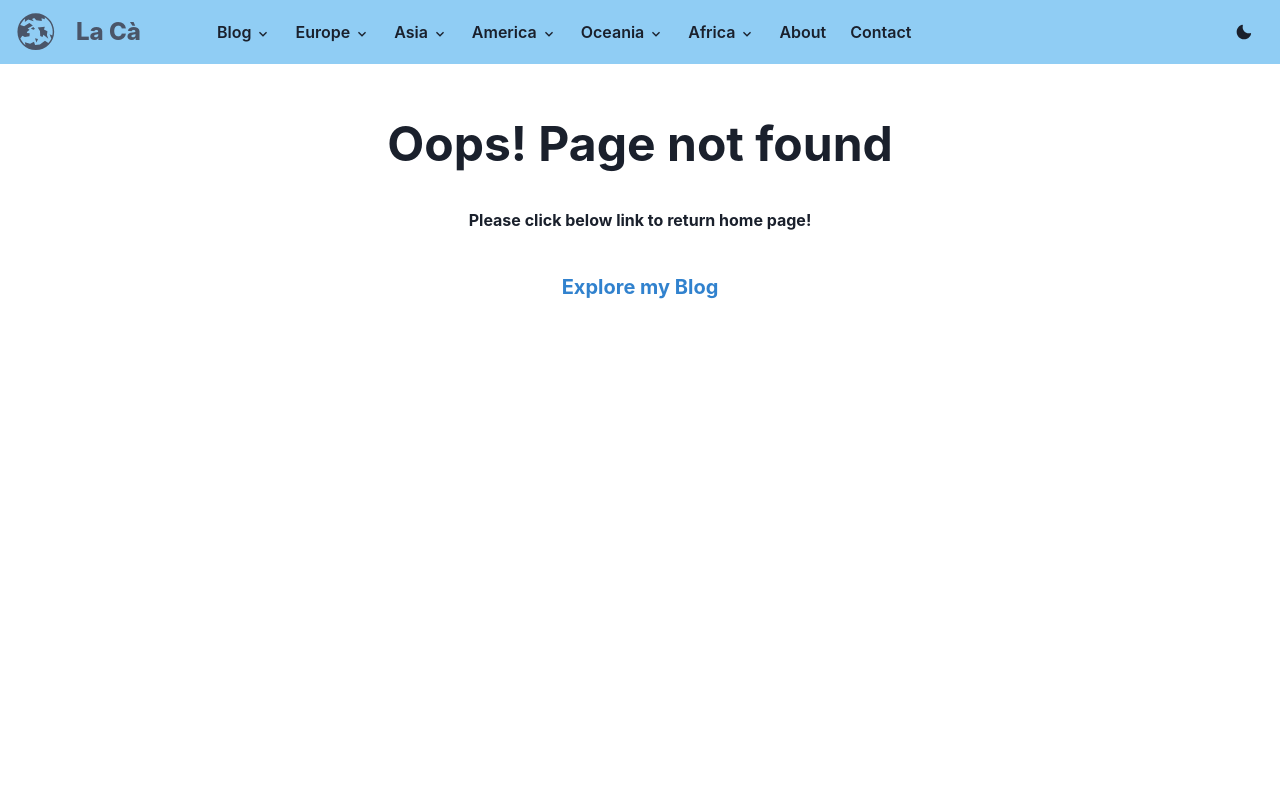
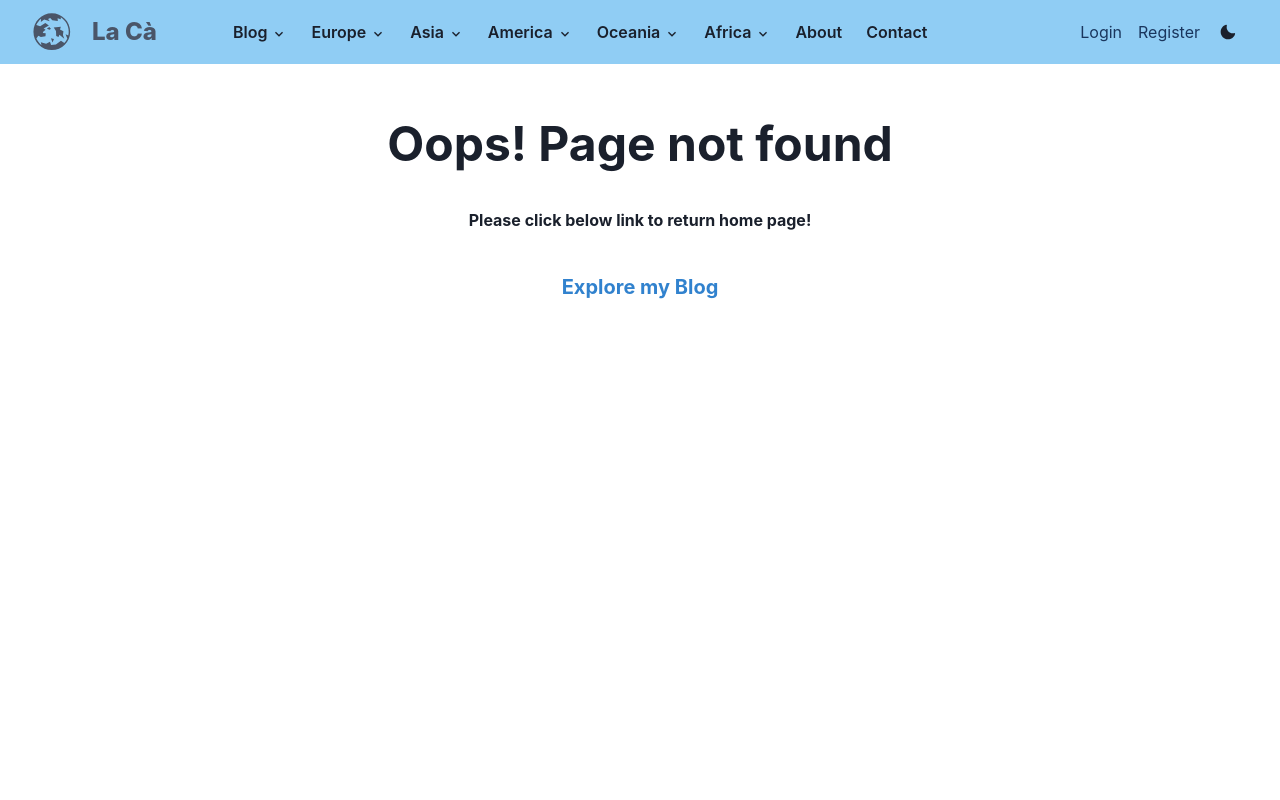
Before and after one commit to truong11t2/laca-master, a React (Create React App) app in the folder client/: page /404 in a window 1280 px wide. Before the commit this address had no page. Shown: the top 800 px of the page. Built offline with nearby package versions, Linux system fonts and the light colour scheme.

Commit message:
Add Auth links in Navbar

```diff
--- a/client/src/components/Navbar.jsx
+++ b/client/src/components/Navbar.jsx
@@ -1,5 +1,6 @@
 import {
   Box,
+  Container,
   Flex,
   HStack,
   Link,
@@ -15,6 +16,7 @@ import {
   MenuList,
   MenuButton,
   // ButtonGroup,
+  Spacer,
 } from "@chakra-ui/react";
 import { Link as ReactLink } from "react-router-dom";
 import { HamburgerIcon, CloseIcon, MoonIcon, SunIcon, ChevronDownIcon, ChevronUpIcon } from "@chakra-ui/icons";
@@ -23,6 +25,11 @@ import { GiWorld } from "react-icons/gi";
 import { useState } from "react";
 import { useSelector } from "react-redux";
 import { MdAdminPanelSettings } from "react-icons/md";
+
+const authLinks = [
+  { linkName: "Login", path: "/login" },
+  { linkName: "Register", path: "/register" },
+];
 
 const links = [
   { linkName: "About", path: "/about" },
@@ -67,6 +74,19 @@ const NavLink = ({ path, children }) => (
     py="2"
     fontWeight="semibold"
     _hover={{ textDecoration: "none", bg: mode("blue.100", "blue.800") }}
+  >
+    {children}
+  </Link>
+);
+
+const NavAuthLink = ({ path, children }) => (
+  <Link
+    as={ReactLink}
+    to={path}
+    px="2"
+    py="2"
+    color={mode("blue.900", "greenyellow")}
+    //_hover={{ textDecoration: "none", bg: mode("blue.100", "blue.800") }}
   >
     {children}
   </Link>
@@ -118,6 +138,7 @@ const Navbar = () => {
 
   return (
     <Box bg={mode("blue.200", "blue.900")} zIndex="sticky" px={4} position={["static", "fixed"]} w="100%" top={0}>
+      <Container as="header" maxW="7xl">
         <Flex h="16" alignItems="center" justifyContent="space-between">
           <IconButton
             bg={mode("blue.200", "blue.900")}
@@ -304,6 +325,15 @@ const Navbar = () => {
               )}
             </HStack>
           </HStack>
+          <Spacer />
+          {/* Login Register area */}
+          <HStack display={{ base: "none", md: "block" }}>
+            {authLinks.map((link) => (
+              <NavAuthLink key={link.linkName} path={link.path}>
+                {link.linkName}
+              </NavAuthLink>
+            ))}
+          </HStack>
           <HStack>
             {/* Hide social media icons */}
             {/* <ButtonGroup spacing="0" variant="ghost" mr="3" display={{ base: "none", md: "flex" }}>
@@ -321,8 +351,16 @@ const Navbar = () => {
             />
           </HStack>
         </Flex>
+      </Container>
       {isIconOpen ? (
         <Box pb="4" display={{ md: "none" }}>
+          <Stack spacing="4">
+            {authLinks.map((link) => (
+              <NavLink key={link.linkName} path={link.path}>
+                {link.linkName}
+              </NavLink>
+            ))}
+          </Stack>
           <Menu isOpen={isMenuOpenMobile}>
             <MenuButton
               onClick={isMenuOpenMobile ? onMenuCloseMobile : onMenuOpenMobile}
```
Lines whose indentation alone changed are shown as unchanged.
